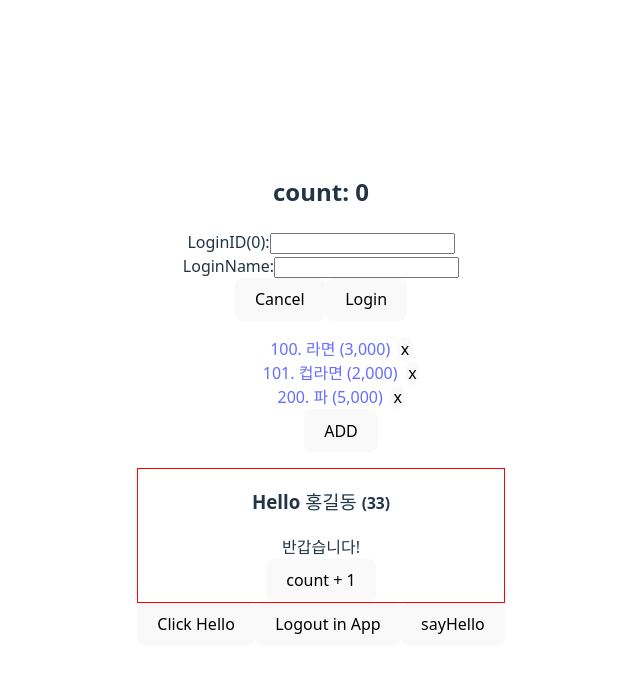
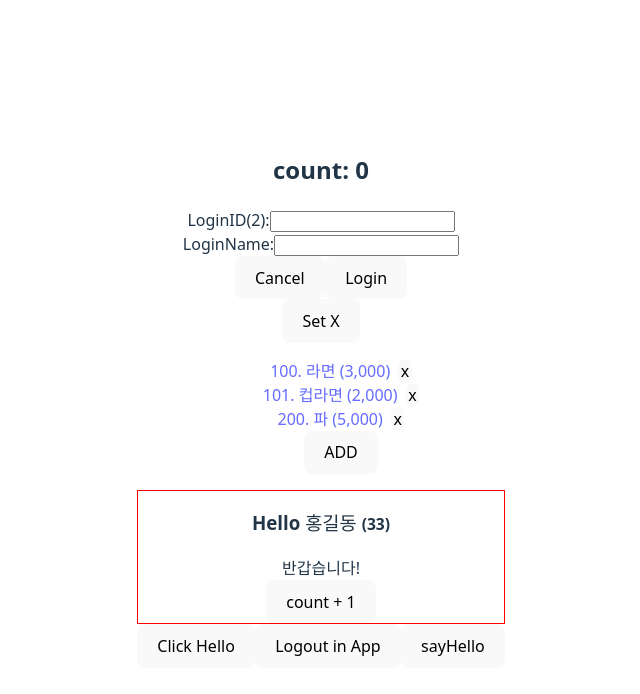
Before and after one commit to indiflex/hana7, a React (Vite) app in the folder react/rbvite/: page / in a window 1280 px wide. Both pictures are taken after a click on the button "LogOut". Shown: the top 694 px of the page, without its empty margins (319-959 px from the left). Built offline with nearby package versions, Linux system fonts and the light colour scheme.

Commit message:
useEffect

```diff
--- a/react/rbvite/src/components/Login.tsx
+++ b/react/rbvite/src/components/Login.tsx
@@ -1,4 +1,10 @@
-import { useImperativeHandle, useRef, useState, type FormEvent } from 'react';
+import {
+  useEffect,
+  useImperativeHandle,
+  useRef,
+  useState,
+  type FormEvent,
+} from 'react';
 import { useSession } from '../contexts/session/SessionContext';
 
 export type LoginHandler = {
@@ -54,7 +60,14 @@ export default function Login() {
     login(id, name);
   };
 
+  useEffect(() => {
+    const intl = setInterval(() => setX(x => x + 1), 1000);
+
+    return () => clearInterval(intl);
+  }, []);
+
   return (
+    <>
       <form onSubmit={makeLogin}>
         <div>
           LoginID({x}):
@@ -67,5 +80,7 @@ export default function Login() {
         <button type='reset'>Cancel</button>
         <button type='submit'>Login</button>
       </form>
+      <button onClick={() => setX(x => x + 1)}>Set X</button>
+    </>
   );
 }
```
Lines whose indentation alone changed are shown as unchanged.
